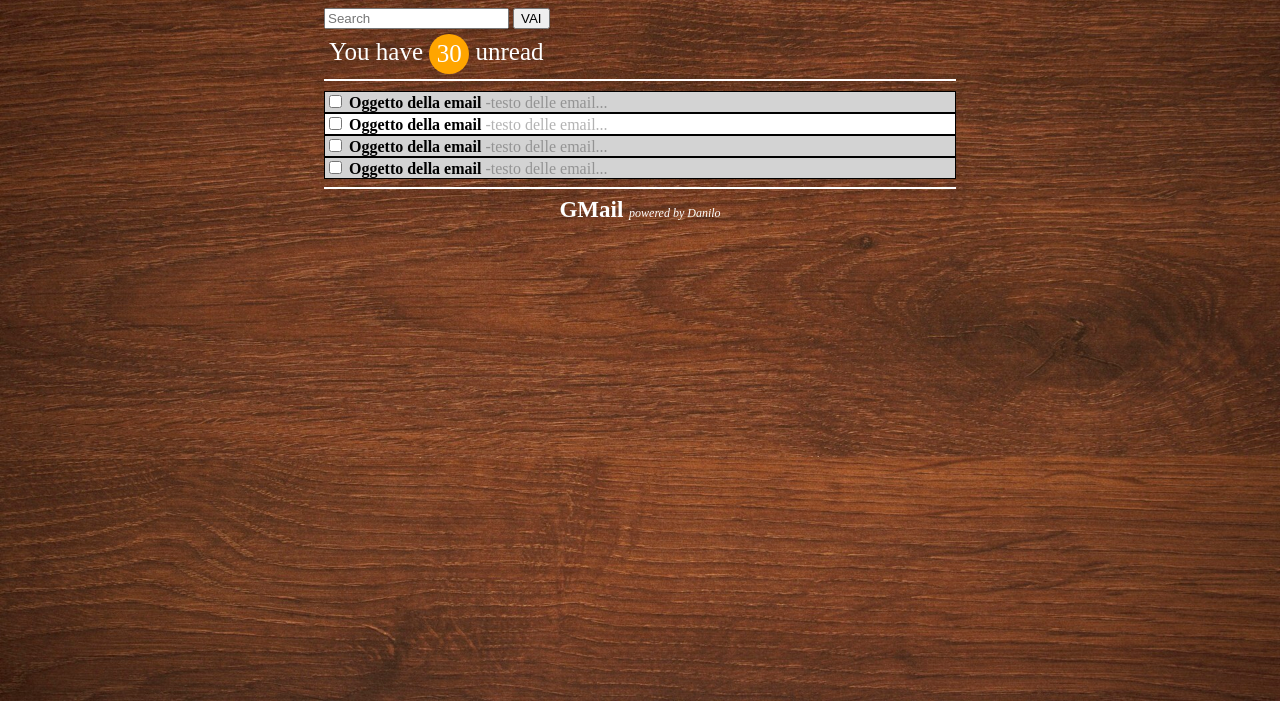
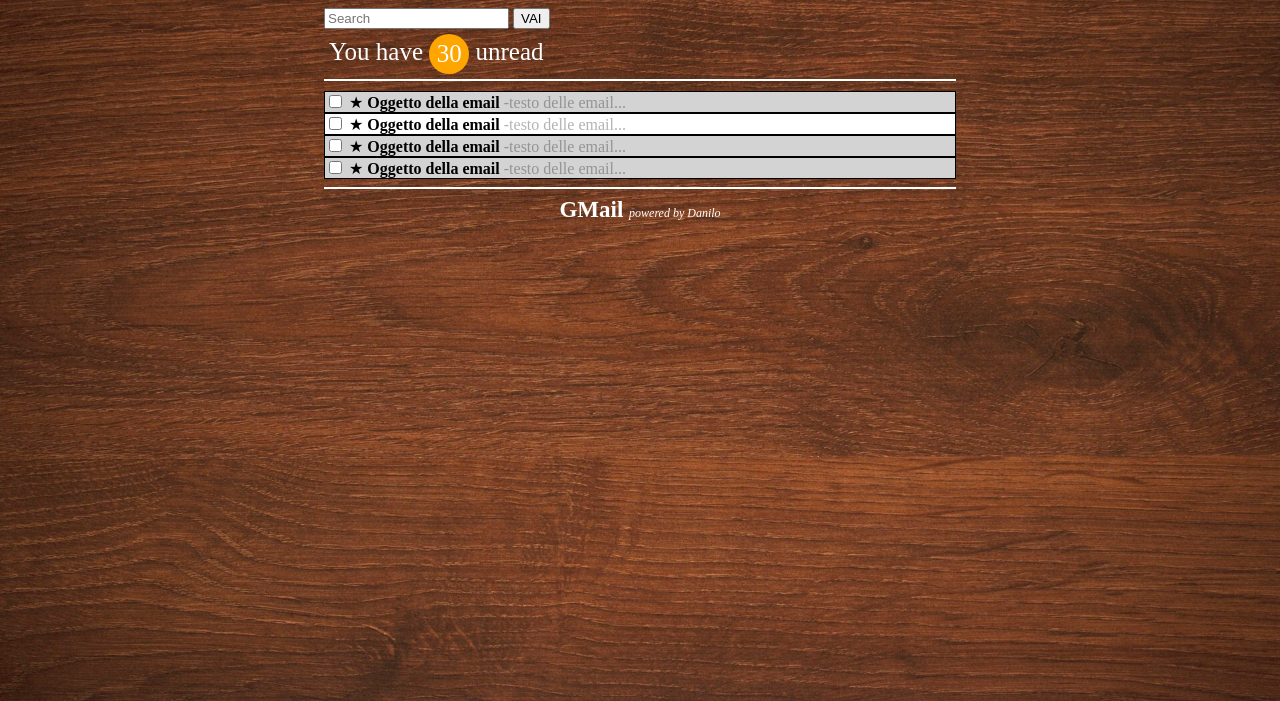
Before and after one commit to Danilo-P-git/htmlcss-gmail, a plain HTML site: page index.html in a window 1280 px wide. Shown: the part 99-800 px from the top of the page. Drawn offline with Linux system fonts and the light colour scheme.

Commit message:
Correzioni al proggetto per dimenticane

```diff
--- a/index.html
+++ b/index.html
@@ -35,18 +35,22 @@
       <section>
         <div class="email">
           <input type="checkbox">
+          &#9733;
           <strong>Oggetto della email</strong> <span class="coltesto">-testo delle email...</span>
         </div>
         <div class="email1">
           <input type="checkbox">
+          &#9733;
           <strong>Oggetto della email</strong> <span class="coltesto">-testo delle email...</span>
         </div>
         <div class="email">
           <input type="checkbox">
+          &#9733;
           <strong>Oggetto della email</strong> <span class="coltesto">-testo delle email...</span>
         </div>
         <div class="email">
           <input type="checkbox">
+          &#9733;
           <strong>Oggetto della email</strong> <span class="coltesto">-testo delle email...</span>
         </div>
       <!-- /Sezione email -->
```
Also changed, not shown: css/style.css (+4 -5 lines).
